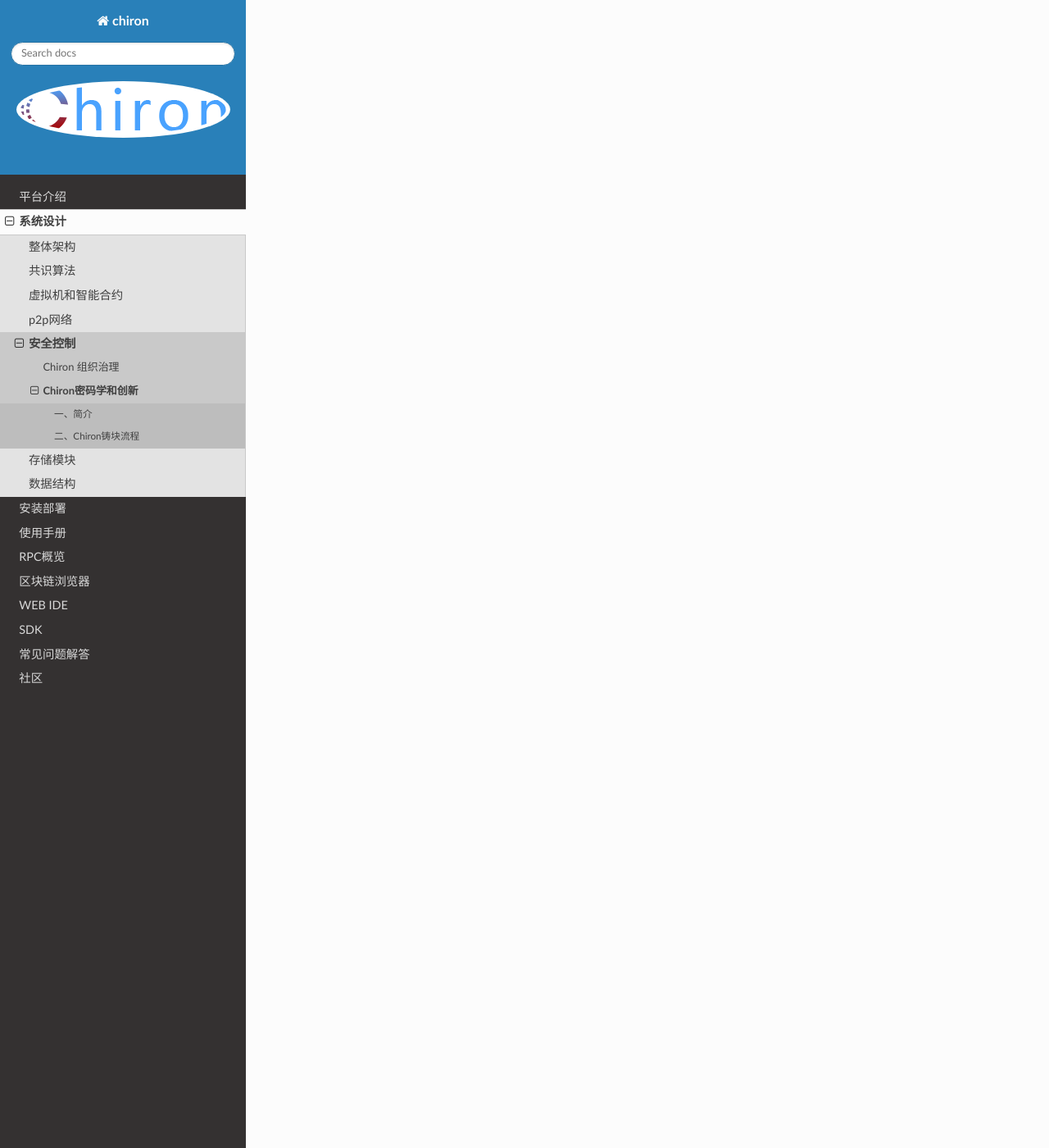
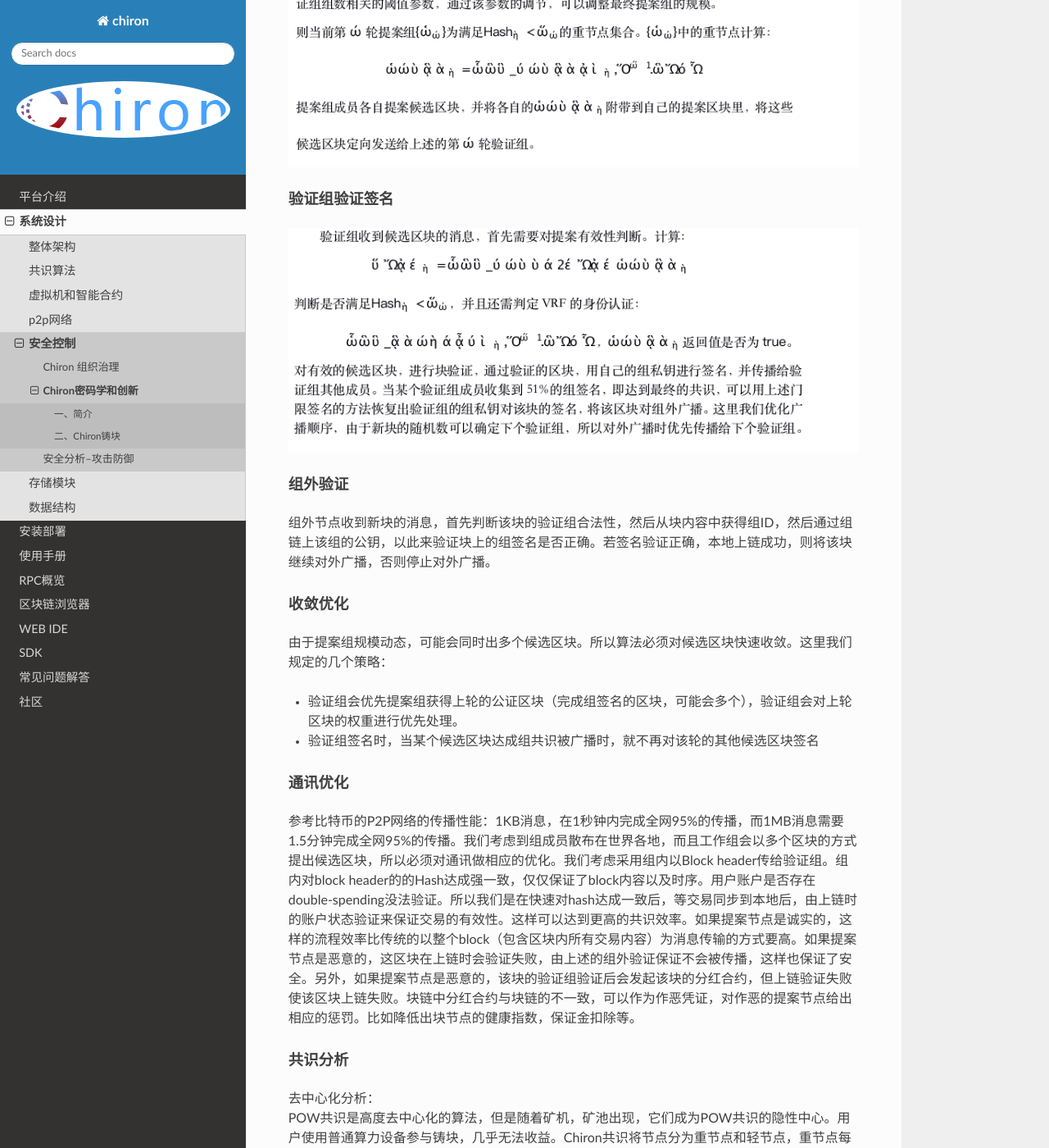
Before and after one commit to cxlhello/readdocs, a Sphinx documentation site: the page built from source/design/security_control/innovation_cryptography.md, in a window 1280 px wide and 1400 px high, scrolled down 5880 px. Shown: the whole window at 82% size. Built offline with Sphinx 7.4.7 and the Read the Docs theme 2.0.0, drawn with Linux system fonts in a browser that asks for light colours; some of the changed text lies outside the part shown.

Commit message:
add security document

```diff
--- a/source/design/security_control/index.rst
+++ b/source/design/security_control/index.rst
@@ -9,3 +9,4 @@
 
    authority.md
    innovation_cryptography.md
+   security_attack.md
--- a/source/design/security_control/innovation_cryptography.md
+++ b/source/design/security_control/innovation_cryptography.md
@@ -14,4 +14,48 @@
 
  ### 新组创建——Shamir密钥分享
 
-  ![](crypto_1.png)
+ ![](crypto_1.png)
+
+ ### 组动态增加组员
+ ![](crypto_2.png)
+
+ ### 真随机数生成
+ #### 结合ECDLP的Shamir秘密共享方案
+ ![](crypto3.png)
+ ![](crypto4.png)
+
+ #### 组协作VRF随机数
+ ![](crypto5.png)
+
+ #### 验证选组策略
+ ![](crypto6.png)
+
+ #### 动态提案组
+  ![](crypto7.png)
+
+ #### 动态提案组
+   ![](crypto7.png)
+
+ #### 验证组验证签名
+  ![](crypto8.png)
+
+ #### 组外验证
+  组外节点收到新块的消息，首先判断该块的验证组合法性，然后从块内容中获得组ID，然后通过组链上该组的公钥，以此来验证块上的组签名是否正确。若签名验证正确，本地上链成功，则将该块继续对外广播，否则停止对外广播。
+
+ #### 收敛优化
+由于提案组规模动态，可能会同时出多个候选区块。所以算法必须对候选区块快速收敛。这里我们规定的几个策略：
+  - 验证组会优先提案组获得上轮的公证区块（完成组签名的区块，可能会多个），验证组会对上轮区块的权重进行优先处理。
+  - 验证组签名时，当某个候选区块达成组共识被广播时，就不再对该轮的其他候选区块签名
+ #### 通讯优化
+
+ 参考比特币的P2P网络的传播性能：1KB消息，在1秒钟内完成全网95%的传播，而1MB消息需要1.5分钟完成全网95%的传播。我们考虑到组成员散布在世界各地，而且工作组会以多个区块的方式提出候选区块，所以必须对通讯做相应的优化。我们考虑采用组内以Block header传给验证组。组内对block header的的Hash达成强一致，仅仅保证了block内容以及时序。用户账户是否存在double-spending没法验证。所以我们是在快速对hash达成一致后，等交易同步到本地后，由上链时的账户状态验证来保证交易的有效性。这样可以达到更高的共识效率。如果提案节点是诚实的，这样的流程效率比传统的以整个block（包含区块内所有交易内容）为消息传输的方式要高。如果提案节点是恶意的，这区块在上链时会验证失败，由上述的组外验证保证不会被传播，这样也保证了安全。另外，如果提案节点是恶意的，该块的验证组验证后会发起该块的分红合约，但上链验证失败使该区块上链失败。块链中分红合约与块链的不一致，可以作为作恶凭证，对作恶的提案节点给出相应的惩罚。比如降低出块节点的健康指数，保证金扣除等。
+
+ #### 共识分析
+
+ 去中心化分析：<br/>
+ POW共识是高度去中心化的算法，但是随着矿机，矿池出现，它们成为POW共识的隐性中心。用户使用普通算力设备参与铸块，几乎无法收益。Chiron共识将节点分为重节点和轻节点，重节点每轮VRF秘密抽签随机获得提案权，单个重节点的提案概率和它的权益质押线性相关；轻节点随机分组，具体轮次由真随机数确定工作组，保证了每组有相同概率获得验证机会。最终区块的提案人以及验证组中参与验证的组员会有铸块奖励。<br/>
+ 一致性和准确性分析：<br/>
+  Chiron设计了check point机制，每100块（5分钟左右）一个CP。出块组的验证阶段做一致性检查，提案和出块阶段做准确性检查。<br/>
+  全网非出块组在收到一个新块时，对内容做准确性检查，如果发现有问题，则先组内投票，当组内超过门限数量节点认为该块有问题，则以组为单位投票到一个特殊的智能合约。投票节点共享该投票的收益和惩罚。<br/>
+  每个新CP开始的组，需要检查该智能合约，如发现超过N个组在前一个CP内投票有异常的出块，则进行准确性检查。验证发现异常，回退到异常之前的CP重新开始。反之则继续当前CP。<br/>
+  对于大多数中小金额的交易，观察到90%的邻居节点已经在包含交易的块之后又新增了3个一致的出块，即可确认交易。对于大额交易，我们建议观察90%的邻居节点已经进入一个新的CP后确认交易。<br/>
```
Also changed, not shown: other parts of source/design/security_control/innovation_cryptography.md (+1 -1 lines), source/design/security_control/authority.md (+1 -1 lines), source/design/security_control/security_attack.md (added, +68 -0 lines), source/design/security_control/crypto3.png (added), source/design/security_control/crypto4.png (added), source/design/security_control/crypto5.png (added), source/design/security_control/crypto7.png (added), source/design/security_control/crypto8.png (added), source/design/security_control/crypto_1.png, source/design/security_control/crypto_2.png (added), source/design/security_control/crypto_6.png (added), source/design/security_control/security1.png (added), source/design/security_control/security2.png (added), source/design/security_control/security3.png (added), 1 more files.
